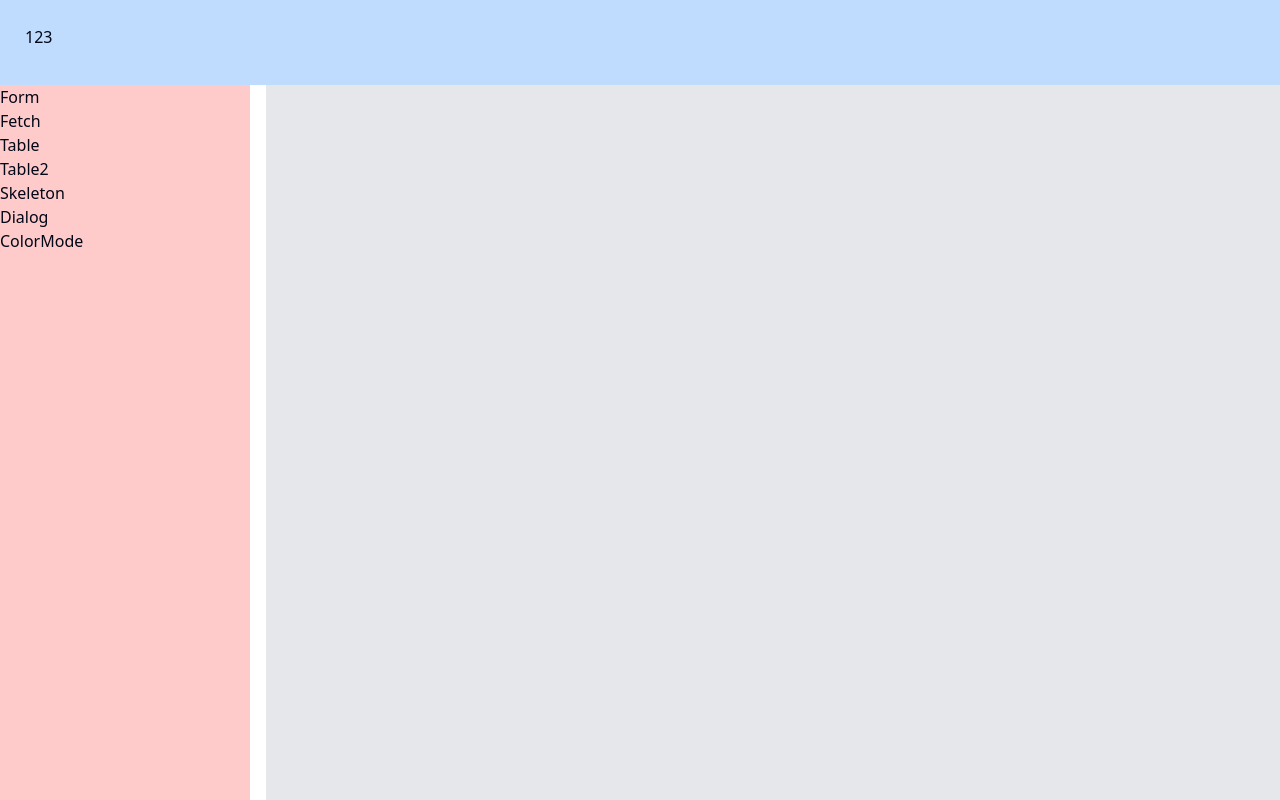
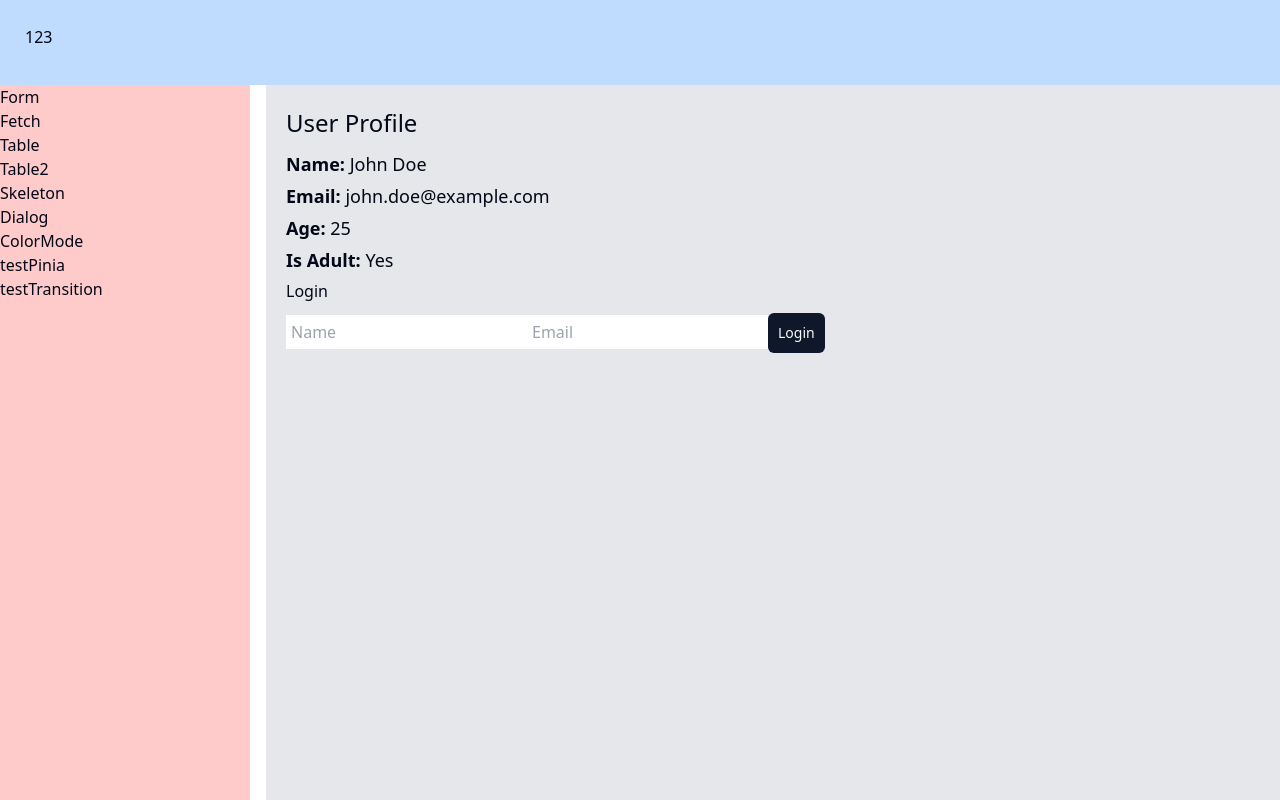
Before and after one commit to JhouHank/vueESLint, a Vue app: page /testPinia in a window 1280 px wide. Built offline with nearby package versions, Linux system fonts and the light colour scheme.

Commit message:
新增 動畫

```diff
--- a/src/App.vue
+++ b/src/App.vue
@@ -12,6 +12,8 @@
         <RouterLink to="/skeleton">Skeleton</RouterLink>
         <RouterLink to="/dialog">Dialog</RouterLink>
         <RouterLink to="/colorMode">ColorMode</RouterLink>
+        <RouterLink to="/testPinia">testPinia</RouterLink>
+        <RouterLink to="/testTransition">testTransition</RouterLink>
       </nav>
     </aside>
     <div class="flex-1 h-[calc(100vh-85px)] overflow-auto p-5 bg-gray-200">
--- a/src/router/index.js
+++ b/src/router/index.js
@@ -39,6 +39,16 @@ const router = createRouter({
       name: 'dialog',
       component: () => import('../views/DialogView.vue'),
     },
+    {
+      path: '/testPinia',
+      name: 'testPinia',
+      component: () => import('../views/testPiniaView.vue'),
+    },
+    {
+      path: '/testTransition',
+      name: 'testTransition',
+      component: () => import('../views/TestTransition.vue'),
+    },
   ],
 });
 
--- a/src/stores/counter.js
+++ /dev/null
@@ -1,12 +0,0 @@
-import { ref, computed } from 'vue';
-import { defineStore } from 'pinia';
-
-export const useCounterStore = defineStore('counter', () => {
-  const count = ref(0);
-  const doubleCount = computed(() => count.value * 2);
-  function increment() {
-    count.value++;
-  }
-
-  return { count, doubleCount, increment };
-});
--- /dev/null
+++ b/src/stores/useUserStore.js
@@ -0,0 +1,47 @@
+import { ref, computed } from 'vue';
+import { defineStore } from 'pinia';
+
+export const useUserStore = defineStore('user', () => {
+  // State 定義
+  const userInfo = ref({
+    name: 'John Doe',
+    email: 'john.doe@example.com',
+    age: 25,
+  });
+
+  const isAuthenticated = ref(false);
+
+  // Getters 定義
+  const userName = computed(() => userInfo.value.name);
+  const userEmail = computed(() => userInfo.value.email);
+  const userAge = computed(() => userInfo.value.age);
+  const isAdult = computed(() => userInfo.value.age >= 18);
+
+  // Actions 定義
+  function login(name, email) {
+    userInfo.value.name = name;
+    userInfo.value.email = email;
+    isAuthenticated.value = true;
+  }
+
+  function logout() {
+    userInfo.value = { name: '', email: '', age: 0 };
+    isAuthenticated.value = false;
+  }
+
+  function updateAge(newAge) {
+    userInfo.value.age = newAge;
+  }
+
+  return {
+    userInfo,
+    isAuthenticated,
+    userName,
+    userEmail,
+    userAge,
+    isAdult,
+    login,
+    logout,
+    updateAge,
+  };
+});
--- a/src/views/FormView.vue
+++ b/src/views/FormView.vue
@@ -17,6 +17,16 @@
           <Input type="text" placeholder="shadcn" v-bind="componentField" />
         </FormControl>
         <FormDescription>This is your public display phone.</FormDescription>
+        <FormMessage />
+      </FormItem>
+    </FormField>
+    <FormField v-slot="{ componentField }" name="number">
+      <FormItem>
+        <FormLabel>Number</FormLabel>
+        <FormControl>
+          <Input type="number" placeholder="shadcn" v-bind="componentField" />
+        </FormControl>
+        <FormDescription>This is your number display phone.</FormDescription>
         <FormMessage />
       </FormItem>
     </FormField>
@@ -51,6 +61,10 @@
       phone: z
         .string()
         .regex(phoneRegex, { message: '電話號碼必須是09開頭的10位數字' }),
+      number: z
+        .number({ invalid_type_error: '必須是數字' })
+        .min(10, { message: '數字必須大於或等於 10' })
+        .max(100, { message: '數字必須小於或等於 100' }),
     }),
   );
 
--- /dev/null
+++ b/src/views/TestTransition.vue
@@ -0,0 +1,62 @@
+<template>
+  <div>
+    <Button class="mb-3" @click="isShow = !isShow">toggle</Button>
+
+    <RadioGroup v-model="mode" class="mb-3" default-value="in-out">
+      <div class="flex items-center space-x-2">
+        <RadioGroupItem id="option-one" value="in-out" />
+        <Label for="option-one">in-out</Label>
+      </div>
+      <div class="flex items-center space-x-2">
+        <RadioGroupItem id="option-two" value="out-in" />
+        <Label for="option-two">out-in</Label>
+      </div>
+    </RadioGroup>
+
+    <div>
+      <transition name="fade" :mode="mode">
+        <div v-if="isShow" class="block">Block 1</div>
+        <div v-else class="block block-2">Block 2</div>
+      </transition>
+    </div>
+  </div>
+</template>
+
+<script setup>
+  import { Button } from '@/components/ui/button';
+  import { Label } from '@/components/ui/label';
+  import { RadioGroup, RadioGroupItem } from '@/components/ui/radio-group';
+  import { ref } from 'vue';
+
+  const mode = ref('in-out');
+  const isShow = ref(false);
+</script>
+
+<style scoped>
+  .block {
+    display: block;
+    width: 150px;
+    height: 100px;
+    text-align: center;
+    line-height: 100px;
+    background-color: #0f0;
+  }
+  .block-2 {
+    background-color: #00f;
+  }
+
+  .fade-enter-active,
+  .fade-leave-active {
+    transition: opacity 0.75s;
+  }
+
+  .fade-enter-from,
+  .fade-leave-to {
+    opacity: 0;
+  }
+
+  .fade-enter-to,
+  .fade-leave-from {
+    opacity: 1;
+  }
+</style>
--- /dev/null
+++ b/src/views/testPiniaView.vue
@@ -0,0 +1,99 @@
+<template>
+  <div>
+    <h1>User Profile</h1>
+    <p>
+      <strong>Name:</strong>
+      {{ userName }}
+    </p>
+    <p>
+      <strong>Email:</strong>
+      {{ userEmail }}
+    </p>
+    <p>
+      <strong>Age:</strong>
+      {{ userAge }}
+    </p>
+    <p>
+      <strong>Is Adult:</strong>
+      {{ isAdult ? 'Yes' : 'No' }}
+    </p>
+
+    <div v-if="!isAuthenticated">
+      <h3>Login</h3>
+      <input v-model="inputName" placeholder="Name" />
+      <input v-model="inputEmail" placeholder="Email" />
+      <Button @click="login">Login</Button>
+    </div>
+
+    <div v-else>
+      <Button @click="logout">Logout</Button>
+    </div>
+
+    <div v-if="isAuthenticated">
+      <h3>Update Age</h3>
+      <input v-model.number="inputAge" type="number" placeholder="Age" />
+      <Button @click="updateAge">Update Age</Button>
+    </div>
+  </div>
+</template>
+
+<script setup>
+  import { ref } from 'vue';
+  import { Button } from '@/components/ui/button';
+  import { useUserStore } from '@/stores/useUserStore.js';
+
+  // 使用 Pinia Store
+  const userStore = useUserStore();
+
+  // 本地狀態，用於處理輸入
+  const inputName = ref('');
+  const inputEmail = ref('');
+  const inputAge = ref(userStore.userAge);
+
+  // 將 Store 中的值綁定到組件
+  const userName = userStore.userName;
+  const userEmail = userStore.userEmail;
+  const userAge = userStore.userAge;
+  const isAdult = userStore.isAdult;
+  const isAuthenticated = userStore.isAuthenticated;
+
+  // 登錄操作
+  function login() {
+    userStore.login(inputName.value, inputEmail.value);
+  }
+
+  // 登出操作
+  function logout() {
+    userStore.logout();
+  }
+
+  // 更新年齡
+  function updateAge() {
+    userStore.updateAge(inputAge.value);
+  }
+</script>
+
+<style scoped>
+  /* 一些基本的樣式 */
+  h1 {
+    font-size: 24px;
+    margin-bottom: 10px;
+  }
+
+  p {
+    font-size: 18px;
+    margin: 5px 0;
+  }
+
+  input {
+    margin: 5px 0;
+    padding: 5px;
+    font-size: 16px;
+  }
+
+  button {
+    padding: 5px 10px;
+    margin-top: 10px;
+    cursor: pointer;
+  }
+</style>
```
